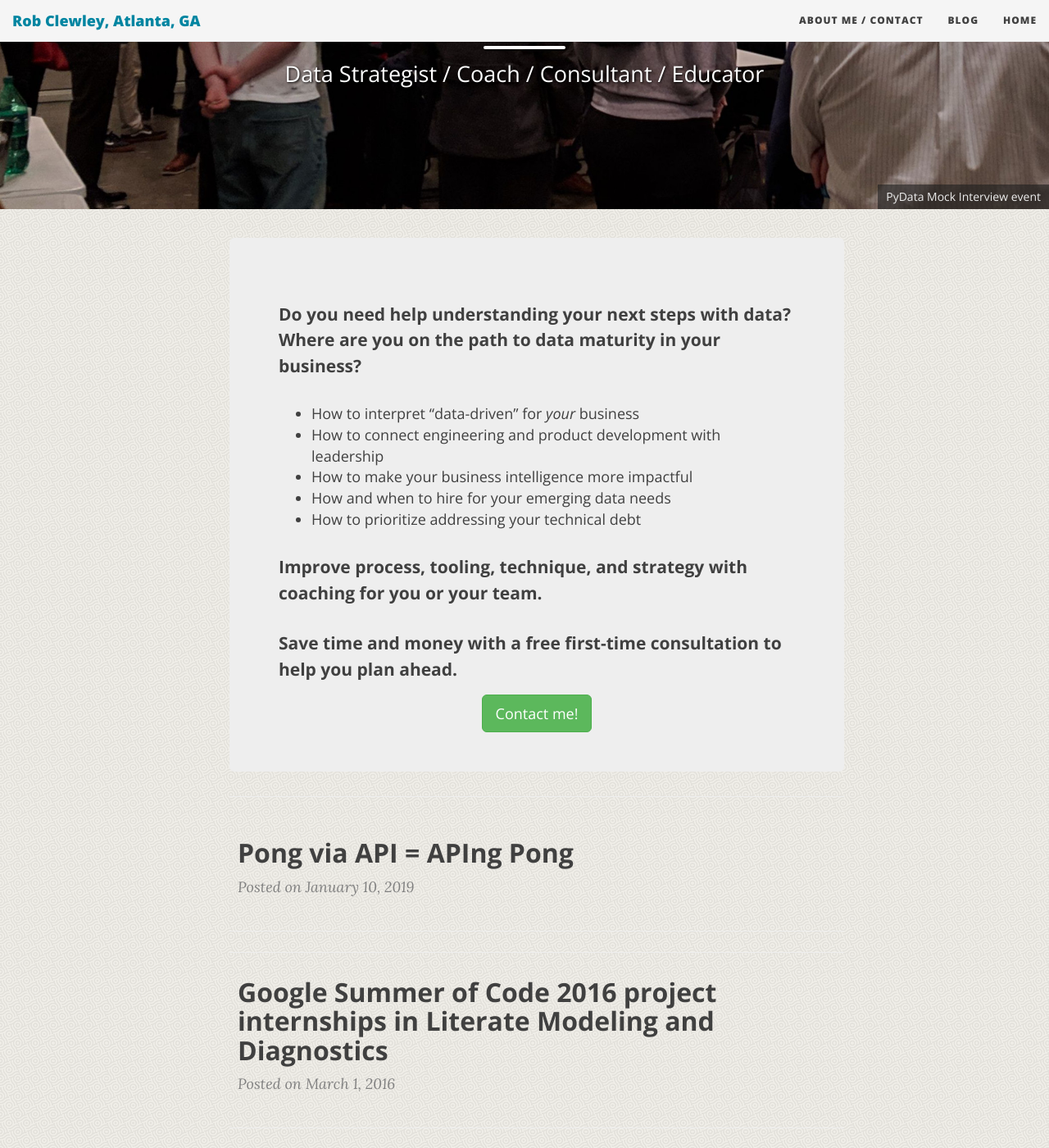
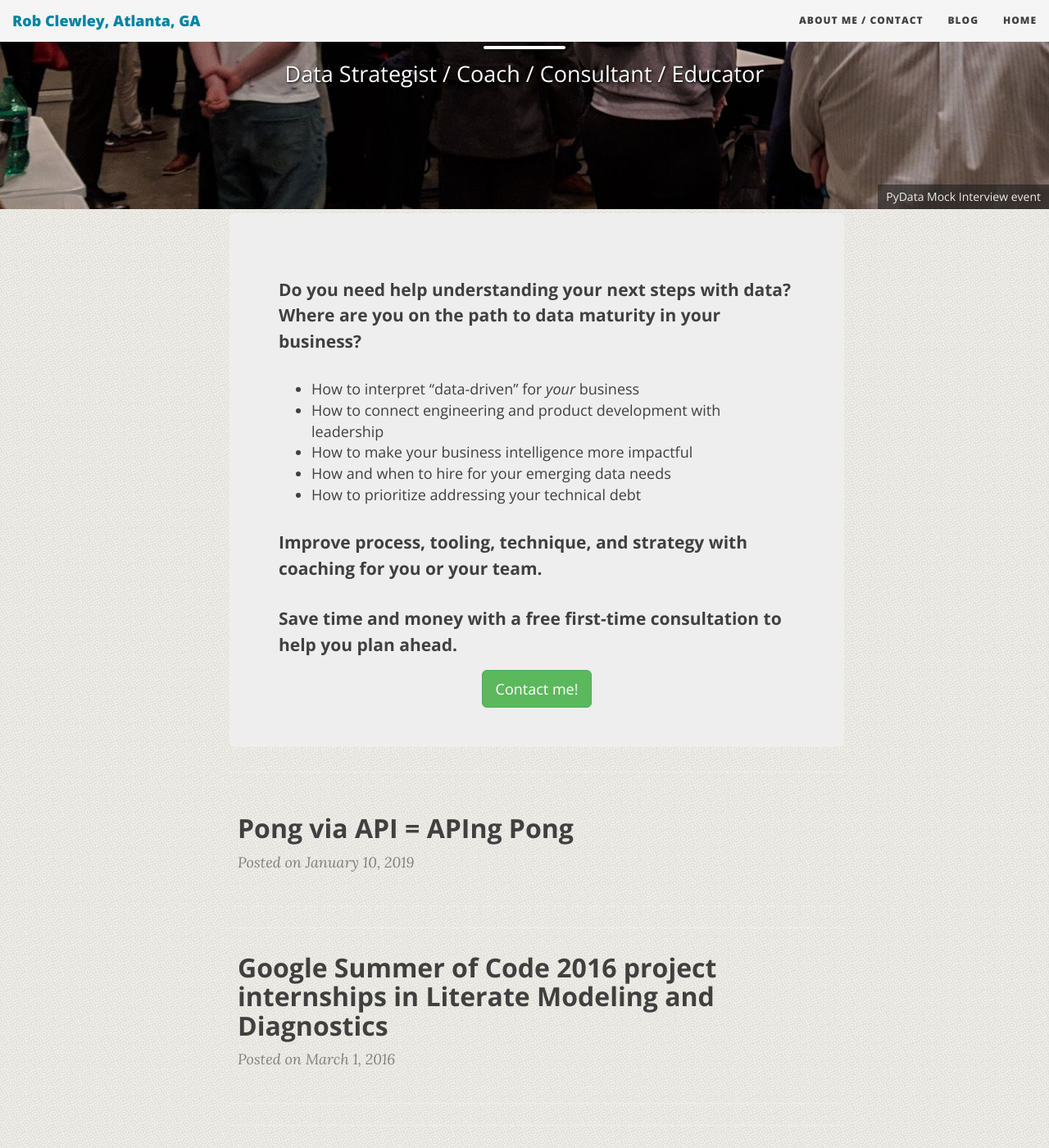
Before and after one commit to robclewley/robclewley.github.io, a Jekyll site: the page built from index.html, in a window 1280 px wide and 1400 px high, scrolled down 288 px. Shown: the whole window at 82% size. Built offline with Jekyll 4.4.1, drawn with Linux system fonts in a browser that asks for light colours; nearby versions of some CDN libraries; the list of posts is cut into pages by our own code.

Commit message:
Update index.css

```diff
--- a/css/index.css
+++ b/css/index.css
@@ -12,8 +12,8 @@
 }
 
 .nopad_container {
-  margin-top: -30px
-  padding-top: -30px
+  margin-top: -30px;
+  padding-top: -15px;
 }
 
 .list-filters {
```
